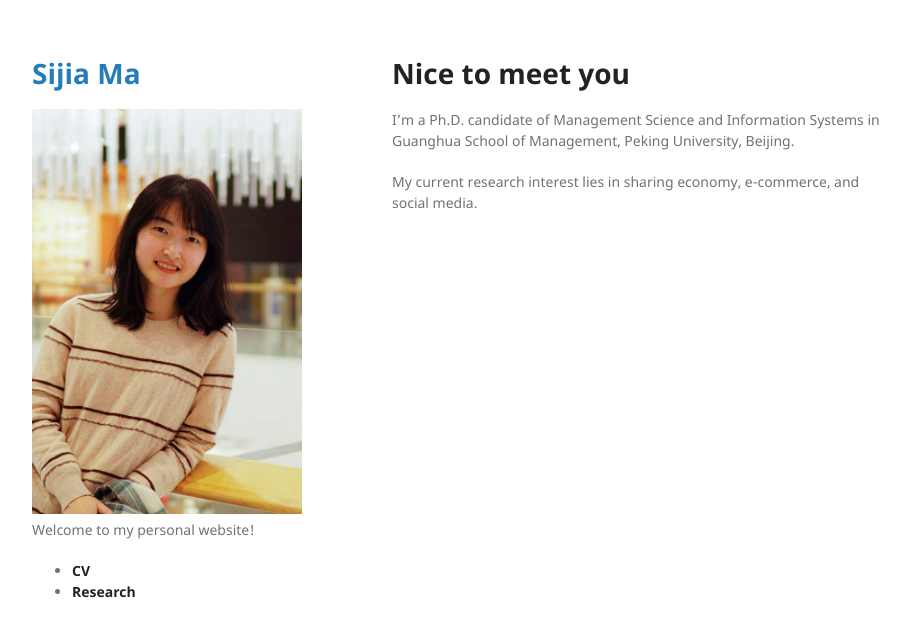
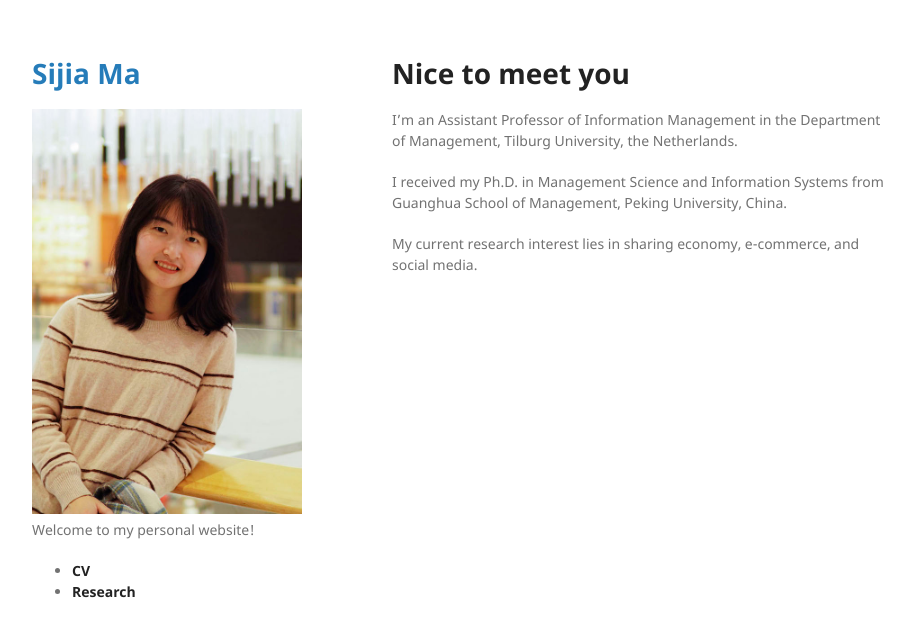
Before and after one commit to Catherine4j/SijiaMa.github.io, a Jekyll site: the page built from index.md, in a window 1280 px wide. Shown: the top 637 px of the page, without its empty margins (178-1092 px from the left). Built offline with Jekyll 4.4.1, drawn with Linux system fonts in a browser that asks for light colours; our own code applies the rules of GitHub Pages for plain Markdown files.

Commit message:
Update index.md

```diff
--- a/index.md
+++ b/index.md
@@ -4,6 +4,8 @@ layout: default
 
 # Nice to meet you
 
-I'm a Ph.D. candidate of Management Science and Information Systems in Guanghua School of Management, Peking University, Beijing.
+I'm an Assistant Professor of Information Management in the Department of Management, Tilburg University, the Netherlands.
+
+I received my Ph.D. in Management Science and Information Systems from Guanghua School of Management, Peking University, China.
 
 My current research interest lies in sharing economy, e-commerce, and social media.
```
